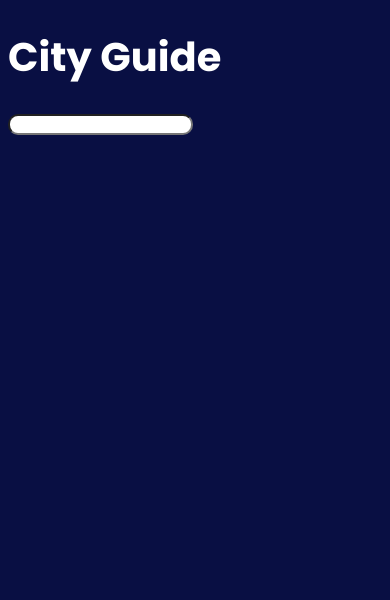
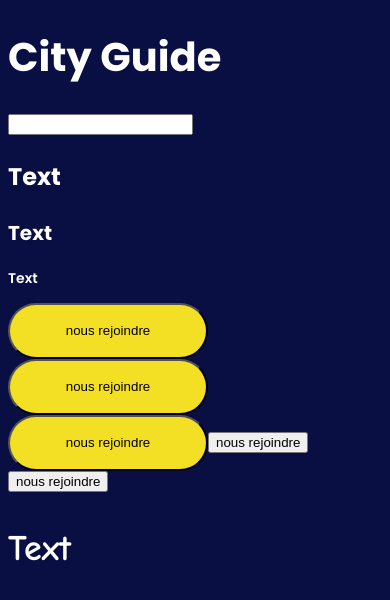
Before and after one commit to aimach/city-guide, a React (Create React App) app in the folder frontend/: page / in a window 390 px wide. Shown: the top 600 px of the page. Built offline with nearby package versions, Linux system fonts and the light colour scheme.

Commit message:
intitilisation : Sass variables mixin "Création des des variables ,des mixins, des class"

```diff
--- a/frontend/src/App.scss
+++ b/frontend/src/App.scss
@@ -1,18 +1,132 @@
-@import 'style/variable';
-@import 'style/mixin';
-@import 'style/placeholder';
+@import "style/_variable";
+@import "style/_mixin";
+@import "style/_placeholder";
 
 html {
-    background-color: $primary_color;
+  background-color: $primary_color;
 }
 
 h1 {
-    font-family: 'Poppins', sans-serif;
-    font-size: 40px;
-    font-weight: 700;
-    color: $white_color;
+  font-family: "Poppins", sans-serif;
+  font-size: 40px;
+  font-weight: 700;
+  color: $white_color;
 }
 
-input {
-    @extend %inputForm;
+//Desktop
+.logoHeader {
+  @include textStyle($white_color, $poppinsFont, 40px, 700);
 }
+
+.subtitleCategory {
+  @include textStyle($white_color, $poppinsFont, 36px, 700);
+}
+
+.profilName {
+  @include textStyle($white_color, $poppinsFont, 32px, 700);
+}
+
+.logoFooter {
+  @include textStyle($white_color, $poppinsFont, 32px, 600);
+}
+
+.textCard {
+  @include textStyle($white_color, $poppinsFont, 24px, 600);
+}
+
+.textFilter {
+  @include textStyle($white_color, $poppinsFont, 24px, 400);
+}
+
+.textButton {
+  @include textStyle($white_color, $poppinsFont, 20px, 600);
+}
+
+.textSearch {
+  @include textStyle($white_color, $poppinsFont, 16px, 500);
+}
+
+.textItemsFilter {
+  @include textStyle($white_color, $poppinsFont, 16px, 500);
+}
+
+.titleResearch {
+  @include textStyle($white_color, $comicNeueFont, 48px, 700);
+}
+
+.presentationText {
+  @include textStyle($white_color, $comicNeueFont, 32px, 700);
+}
+
+.titleCard {
+  @include textStyle($white_color, $comicNeueFont, 30px, 700);
+}
+
+.inputSearchText {
+  @include textStyle($white_color, $comicNeueFont, 24px, 700);
+}
+
+.buttonHomePage {
+  border-radius: 60px;
+  background: #f3df24;
+  @include buttonSize(275px, 74px);
+}
+
+// Mobile
+@media only screen and (max-width: 768px) {
+  .logoHeader {
+    @include textStyle($white_color, $poppinsFont, 24px, 700);
+  }
+
+  .subtitleCategory {
+    @include textStyle($white_color, $poppinsFont, 20px, 700);
+  }
+
+  .profilName {
+    @include textStyle($white_color, $poppinsFont, 18px, 700);
+  }
+
+  .logoFooter {
+    @include textStyle($white_color, $poppinsFont, 18px, 600);
+  }
+
+  .textCard {
+    @include textStyle($white_color, $poppinsFont, 16px, 600);
+  }
+
+  .textFilter {
+    @include textStyle($white_color, $poppinsFont, 16px, 400);
+  }
+
+  .textButton {
+    @include textStyle($white_color, $poppinsFont, 14px, 600);
+  }
+
+  .textSearch {
+    @include textStyle($white_color, $poppinsFont, 12px, 500);
+  }
+
+  .textItemsFilter {
+    @include textStyle($white_color, $poppinsFont, 12px, 500);
+  }
+
+  .titleResearch {
+    @include textStyle($white_color, $comicNeueFont, 36px, 700);
+  }
+
+  .presentationText {
+    @include textStyle($white_color, $comicNeueFont, 24px, 700);
+  }
+
+  .titleCard {
+    @include textStyle($white_color, $comicNeueFont, 30px, 700);
+  }
+
+  .inputSearchText {
+    @include textStyle($white_color, $comicNeueFont, 24px, 700);
+  }
+
+  .buttonHomePage {
+    @include buttonSize(200px, 56px);
+  }
+}
--- a/frontend/src/App.tsx
+++ b/frontend/src/App.tsx
@@ -1,12 +1,25 @@
-import './App.scss';
+import "./App.scss";
 
 function App() {
   return (
     <div className="App">
       <header className="App-header">
-       <h1>City Guide</h1>
-       <input type="text" />
+        <h1>City Guide</h1>
+        <input type="text" />
       </header>
+      <div>
+        <p className="logoHeader">Text</p>
+        <p className="subtitleCategory">Text</p>
+        <p className="textButton">Text</p>
+
+        <button className="buttonHomePage">nous rejoindre</button>
+        <button className="buttonHomePage">nous rejoindre</button>
+        <button className="buttonHomePage">nous rejoindre</button>
+        <button className="button">nous rejoindre</button>
+        <button className="button">nous rejoindre</button>
+
+        <p className="titleResearch">Text</p>
+      </div>
     </div>
   );
 }
--- a/frontend/src/style/_mixin.scss
+++ b/frontend/src/style/_mixin.scss
@@ -1,5 +1,17 @@
 @mixin flexLayout($justify, $align) {
-    display: flex;
-    justify-content: $justify;
-    align-items: $align;
+  display: flex;
+  justify-content: $justify;
+  align-items: $align;
 }
+
+@mixin buttonSize($width, $height) {
+  width: $width;
+  height: $height;
+  flex-shrink: 0;
+}
+@mixin textStyle($color, $fontFamily, $fontSize, $fontWeight) {
+  color: $color;
+  font-family: $fontFamily;
+  font-size: $fontSize;
+  font-weight: $fontWeight;
+}
--- a/frontend/src/style/_variable.scss
+++ b/frontend/src/style/_variable.scss
@@ -1,6 +1,13 @@
-$primary_color: #090F43;
-$secondary_color: #F3DF24;
+//Colors
 
-$cream_color : #F5F6E2;
-$white_color: #FFFFFf;
-$gray_color: #D9D9D9;
+$primary_color: #090f43;
+$secondary_color: #f3df24;
+
+$cream_color: #f5f6e2;
+$white_color: #ffffff;
+$gray_color: #d9d9d9;
+
+//Fonts
+
+$poppinsFont: "Poppins", sans-serif;
+$comicNeueFont: "Comic Neue", cursive;
--- /dev/null
+++ b/package.json
@@ -0,0 +1,5 @@
+{
+  "devDependencies": {
+    "@types/react": "^18.2.14"
+  }
+}
```
Also changed, not shown: 2 other files (tests, documents, lock files or other folders).
